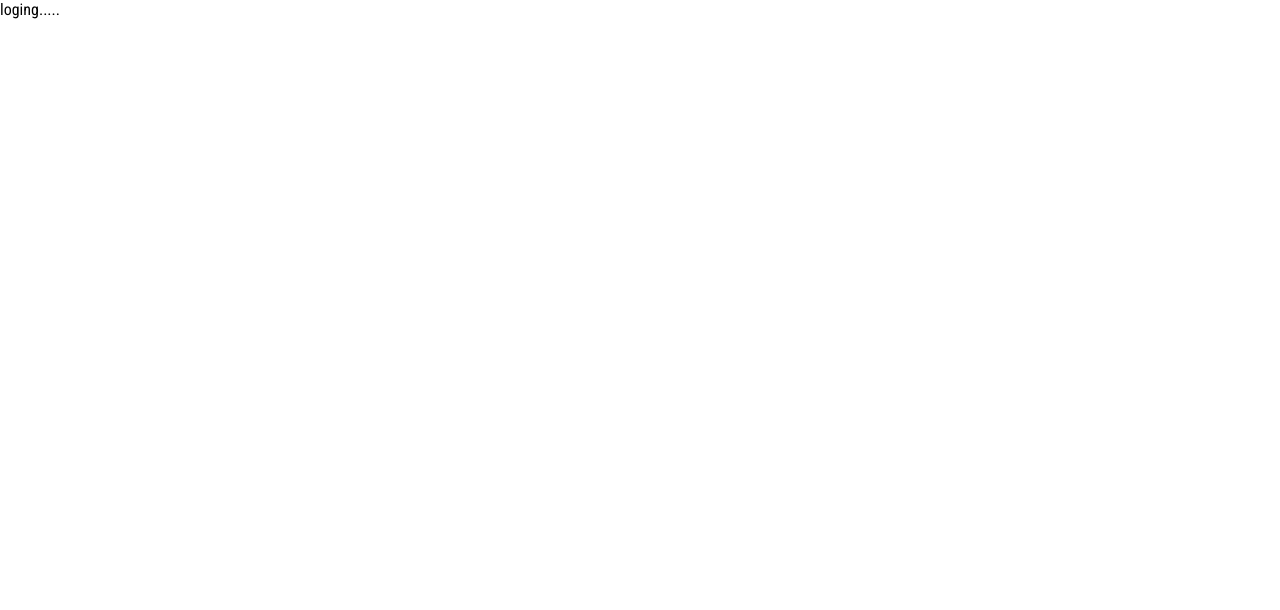
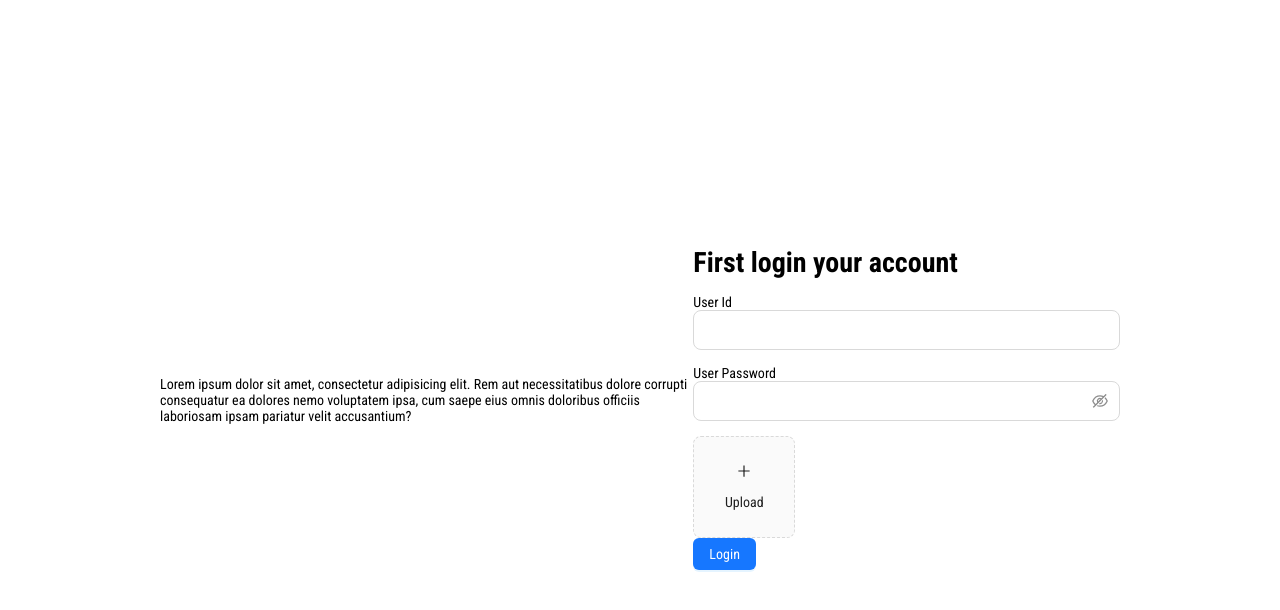
Before and after one commit to Shuvoghosh7/share-travel-experience, a Next.js app: page /login in a window 1280 px wide. Shown: the top 610 px of the page. Built offline with nearby package versions, Linux system fonts and the light colour scheme.

Commit message:
using re-useable form

```diff
--- a/package.json
+++ b/package.json
@@ -15,6 +15,7 @@
     "next": "14.0.4",
     "react": "^18",
     "react-dom": "^18",
+    "react-hook-form": "^7.49.3",
     "react-redux": "^9.0.4"
   },
   "devDependencies": {
--- /dev/null
+++ b/src/app/api/file/route.ts
@@ -0,0 +1,6 @@
+import { NextApiRequest, NextApiResponse } from "next";
+import { NextResponse } from "next/server";
+
+export async function POST(req: NextApiRequest, res: NextApiResponse) {
+  return NextResponse.json({ name: "File uploaded" });
+}
--- a/src/app/login/page.tsx
+++ b/src/app/login/page.tsx
@@ -1,13 +1,70 @@
 "use client";
+import { Button, Col, Input, Row } from "antd";
 
+import Image from "next/image";
+import Form from "@/components/Forms/Form";
+import FormInput from "@/components/Forms/FormInput";
+import { SubmitHandler } from "react-hook-form";
+import UploadImage from "@/components/ui/UploadImage";
+
+type FormValues = {
+   id: string;
+   password: string;
+};
 
 const LoginPage = () => {
-
-  return (
-     <div>
-        loging.....
-     </div>
-  );
+   const onSubmit: SubmitHandler<FormValues> = (data) => {
+      try {
+         console.log(data);
+      } catch (err) { }
+   };
+   return (
+      <Row
+         justify="center"
+         align="middle"
+         style={{
+            minHeight: "100vh",
+         }}
+      >
+         <Col sm={12} md={16} lg={10}>
+            <p>Lorem ipsum dolor sit amet, consectetur adipisicing elit. Rem aut necessitatibus dolore corrupti consequatur ea dolores nemo voluptatem ipsa, cum saepe eius omnis doloribus officiis laboriosam ipsam pariatur velit accusantium?</p>
+         </Col>
+         <Col sm={12} md={8} lg={8}>
+            <h1
+               style={{
+                  margin: "15px 0px",
+               }}
+            >
+               First login your account
+            </h1>
+            <div>
+               <Form submitHandler={onSubmit}>
+                  <div>
+                     <FormInput name="id" type="text" size="large" label="User Id" />
+                  </div>
+                  <div
+                     style={{
+                        margin: "15px 0px",
+                     }}
+                  >
+                     <FormInput
+                        name="password"
+                        type="password"
+                        size="large"
+                        label="User Password"
+                     />
+                  </div>
+                  <div>
+                     <UploadImage name="files" />
+                  </div>
+                  <Button type="primary" htmlType="submit">
+                     Login
+                  </Button>
+               </Form>
+            </div>
+         </Col>
+      </Row>
+   );
 };
 
 export default LoginPage;
--- /dev/null
+++ b/src/components/Forms/Form.tsx
@@ -0,0 +1,36 @@
+"use client";
+
+import { ReactElement, ReactNode } from "react";
+import { useForm, FormProvider, SubmitHandler } from "react-hook-form";
+
+type FormConfig = {
+  defaultValues?: Record<string, any>;
+};
+
+type FormProps = {
+  children?: ReactElement | ReactNode;
+  submitHandler: SubmitHandler<any>;
+} & FormConfig;
+
+const Form = ({ children, submitHandler, defaultValues }: FormProps) => {
+  const formConfig: FormConfig = {};
+
+  if (!!defaultValues) formConfig["defaultValues"] = defaultValues;
+
+  const methods = useForm<FormProps>(formConfig);
+
+  const { handleSubmit, reset } = methods;
+
+  const onSubmit = (data: any) => {
+    submitHandler(data);
+    reset();
+  };
+
+  return (
+    <FormProvider {...methods}>
+      <form onSubmit={handleSubmit(onSubmit)}>{children}</form>
+    </FormProvider>
+  );
+};
+
+export default Form;
--- /dev/null
+++ b/src/components/Forms/FormInput.tsx
@@ -0,0 +1,58 @@
+"use client";
+
+import { Input } from "antd";
+import { useFormContext, Controller } from "react-hook-form";
+interface IInput {
+  name: string;
+  type?: string;
+  size?: "large" | "small";
+  value?: string | string[] | undefined;
+  id?: string;
+  placeholder?: string;
+  validation?: object;
+  label?: string;
+}
+
+const FormInput = ({
+  name,
+  type,
+  size,
+  value,
+  id,
+  placeholder,
+  validation,
+  label,
+}: IInput) => {
+  const { control } = useFormContext();
+
+  return (
+    <>
+      {label ? label : null}
+      <Controller
+        control={control}
+        name={name}
+        render={({ field }) =>
+          type === "password" ? (
+            <Input.Password
+              type={type}
+              size={size}
+              placeholder={placeholder}
+              {...field}
+              value={value ? value : field.value}
+            />
+          ) : (
+            <Input
+              type={type}
+              size={size}
+              placeholder={placeholder}
+              {...field}
+              value={value ? value : field.value}
+            />
+          )
+        }
+      />
+    </>
+  );
+};
+
+export default FormInput;
--- /dev/null
+++ b/src/components/ui/UploadImage.tsx
@@ -0,0 +1,87 @@
+import { LoadingOutlined, PlusOutlined } from "@ant-design/icons";
+import { message, Upload } from "antd";
+import type { UploadChangeParam } from "antd/es/upload";
+import type { RcFile, UploadFile, UploadProps } from "antd/es/upload/interface";
+import Image from "next/image";
+import { useState } from "react";
+import { useFormContext } from "react-hook-form";
+
+const getBase64 = (img: RcFile, callback: (url: string) => void) => {
+  const reader = new FileReader();
+  reader.addEventListener("load", () => callback(reader.result as string));
+  reader.readAsDataURL(img);
+};
+
+const beforeUpload = (file: RcFile) => {
+  const isJpgOrPng = file.type === "image/jpeg" || file.type === "image/png";
+  if (!isJpgOrPng) {
+    message.error("You can only upload JPG/PNG file!");
+  }
+  const isLt2M = file.size / 1024 / 1024 < 2;
+  if (!isLt2M) {
+    message.error("Image must smaller than 2MB!");
+  }
+  return isJpgOrPng && isLt2M;
+};
+
+type ImageUploadProps = {
+  name: string;
+};
+
+const UploadImage = ({ name }: ImageUploadProps) => {
+  const [loading, setLoading] = useState(false);
+  const [imageUrl, setImageUrl] = useState<string>();
+  const { setValue } = useFormContext();
+
+  const handleChange: UploadProps["onChange"] = (
+    info: UploadChangeParam<UploadFile>
+  ) => {
+    if (info.file.status === "uploading") {
+      setLoading(true);
+      return;
+    }
+    if (info.file.status === "done") {
+      // Get this url from response in real world.
+      setValue(name, info.file.originFileObj);
+      getBase64(info.file.originFileObj as RcFile, (url) => {
+        setLoading(false);
+        setImageUrl(url);
+      });
+    }
+  };
+
+  const uploadButton = (
+    <div>
+      {loading ? <LoadingOutlined /> : <PlusOutlined />}
+      <div style={{ marginTop: 8 }}>Upload</div>
+    </div>
+  );
+
+  return (
+    <>
+      <Upload
+        name={name}
+        listType="picture-card"
+        className="avatar-uploader"
+        showUploadList={false}
+        action="/api/file"
+        beforeUpload={beforeUpload}
+        onChange={handleChange}
+      >
+        {imageUrl ? (
+          <Image
+            src={imageUrl}
+            alt="avatar"
+            style={{ width: "100%" }}
+            width={100}
+            height={100}
+          />
+        ) : (
+          uploadButton
+        )}
+      </Upload>
+    </>
+  );
+};
+
+export default UploadImage;
```
Also changed, not shown: src/components/Forms/FormDatePicker.tsx (added, +46 -0 lines), src/components/Forms/FormSelectField.tsx (added, +53 -0 lines), src/components/Forms/FormTextArea.tsx (added, +39 -0 lines), 1 other file (tests, documents, lock files or other folders).
